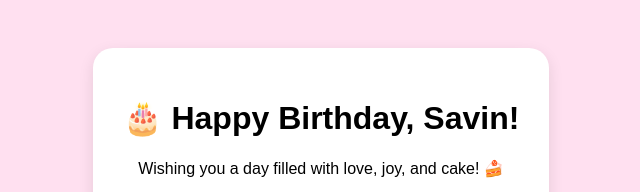
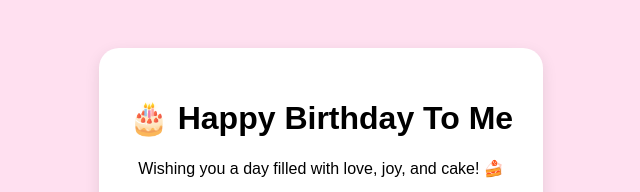
Before and after one commit to savinkhon/savinkhon.githup.io, a plain HTML site: page index.html in a window 1280 px wide. Shown: the top 192 px of the page, without its empty margins (319-959 px from the left). Drawn offline with Linux system fonts and the light colour scheme.

Commit message:
Update index.html

```diff
--- a/index.html
+++ b/index.html
@@ -7,7 +7,7 @@
 </head>
 <body>
   <div class="card">
-    <h1>🎂 Happy Birthday, Savin!</h1>
+    <h1>🎂 Happy Birthday To Me</h1>
     <p>Wishing you a day filled with love, joy, and cake! 🍰</p>
     <img src="https://media.giphy.com/media/l0MYt5jPR6QX5pnqM/giphy.gif" alt="Birthday gif" />
     <p>Love yourself 💖</p>
```
